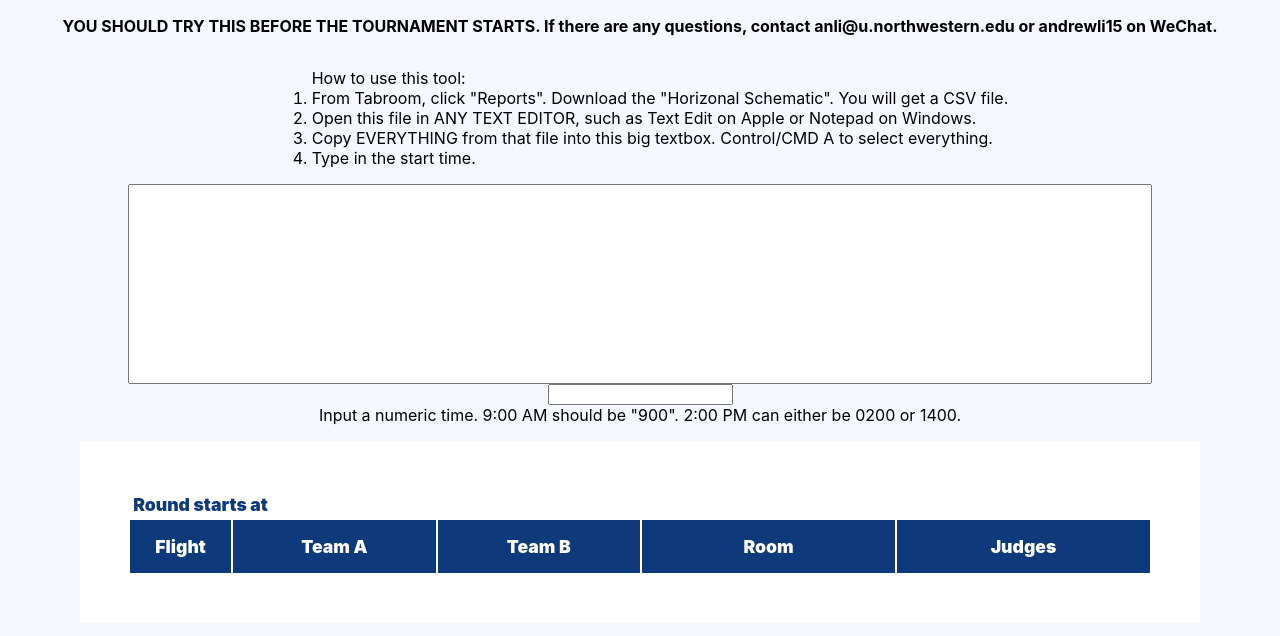
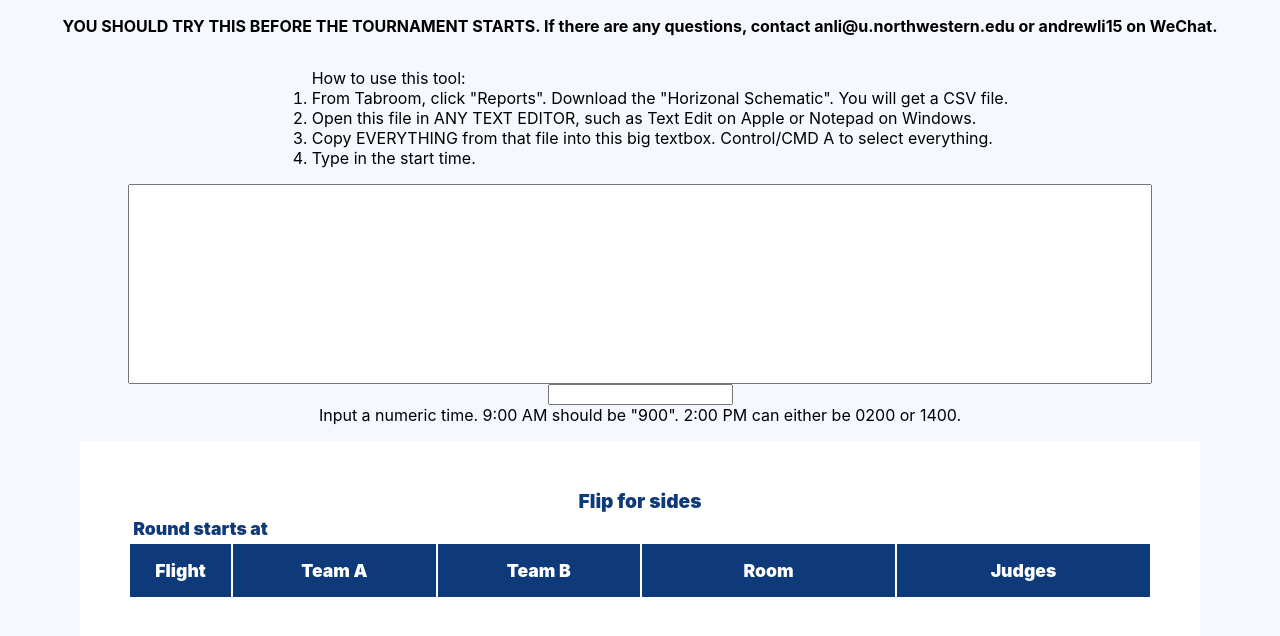
Before and after one commit to andrlime/io.limelime.doodle, a Next.js app: page / in a window 1280 px wide. Shown: the top 636 px of the page. Built offline with nearby package versions, Linux system fonts and the light colour scheme.

Commit message:
code: reduced padding

```diff
--- a/pages/index.tsx
+++ b/pages/index.tsx
@@ -143,6 +143,7 @@ const Home: NextPage = () => {
 
       <div style={{backgroundColor: "white", padding: "3rem", marginTop: "1rem", textAlign: "center"}}>
         <p style={{fontSize: "1.5rem", fontWeight: "900", margin: "0", color: "#0E397A"}}>{heading}</p>
+        <p style={{fontSize: "1.2rem", fontWeight: "900", margin: "0", color: "#0E397A"}}>Flip for sides</p>
 
         <div style={{display: "flex", flexDirection: "row", width: "80vw"}}>
           <table className={styles.table}>
--- a/sass/Q.module.scss
+++ b/sass/Q.module.scss
@@ -50,7 +50,7 @@ $light: #ECC132;
     tr:nth-child(odd) {
         td {
             background-color: $light;
-            padding: 1rem;
+            padding: 0.5rem;
             color: #000;
             width: 100%;
             white-space: nowrap;
@@ -60,7 +60,7 @@ $light: #ECC132;
     tr:nth-child(even) {
         td {
             background-color: #FFF;
-            padding: 1rem;
+            padding: 0.5rem;
             color: #000;
             width: 100%;
             white-space: nowrap;
--- a/styles/Q.module.css
+++ b/styles/Q.module.css
@@ -1 +1 @@
-.everything{width:100vw;height:100%;display:flex;flex-direction:column;justify-content:center;align-items:center}.four{width:fit-content;display:inline-block;align-content:center;justify-content:center;position:absolute;color:#0E397A;font-size:5rem;font-weight:200}.four span{font-weight:900;margin-right:3rem}.footer{color:#0E397A;padding:1.2rem;width:100vw;background-color:#FFF6F0;display:flex;justify-content:space-around;align-items:center}.footer *{text-align:center}.table{width:100vw}.table tr:nth-child(odd) td{background-color:#ECC132;padding:1rem;color:#000;width:100%;white-space:nowrap}.table tr:nth-child(even) td{background-color:#FFF;padding:1rem;color:#000;width:100%;white-space:nowrap}.table tr:nth-child(1) td{background-color:#FFF;padding:0.2rem;color:#0E397A;font-weight:900;width:100%;font-size:1.1rem;text-align:left;white-space:nowrap}.table tr:nth-child(2) td{background-color:#0E397A;padding:1rem;color:#FFF;font-weight:900;width:100%;font-size:1.1rem;white-space:nowrap}
+.everything{width:100vw;height:100%;display:flex;flex-direction:column;justify-content:center;align-items:center}.four{width:fit-content;display:inline-block;align-content:center;justify-content:center;position:absolute;color:#0E397A;font-size:5rem;font-weight:200}.four span{font-weight:900;margin-right:3rem}.footer{color:#0E397A;padding:1.2rem;width:100vw;background-color:#FFF6F0;display:flex;justify-content:space-around;align-items:center}.footer *{text-align:center}.table{width:100vw}.table tr:nth-child(odd) td{background-color:#ECC132;padding:0.5rem;color:#000;width:100%;white-space:nowrap}.table tr:nth-child(even) td{background-color:#FFF;padding:0.5rem;color:#000;width:100%;white-space:nowrap}.table tr:nth-child(1) td{background-color:#FFF;padding:0.2rem;color:#0E397A;font-weight:900;width:100%;font-size:1.1rem;text-align:left;white-space:nowrap}.table tr:nth-child(2) td{background-color:#0E397A;padding:1rem;color:#FFF;font-weight:900;width:100%;font-size:1.1rem;white-space:nowrap}
```
